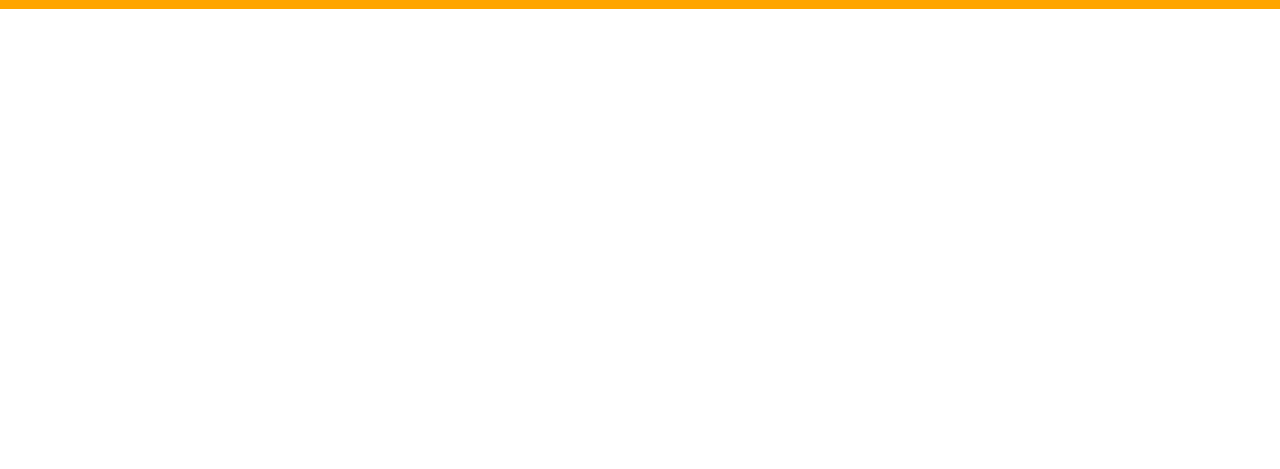
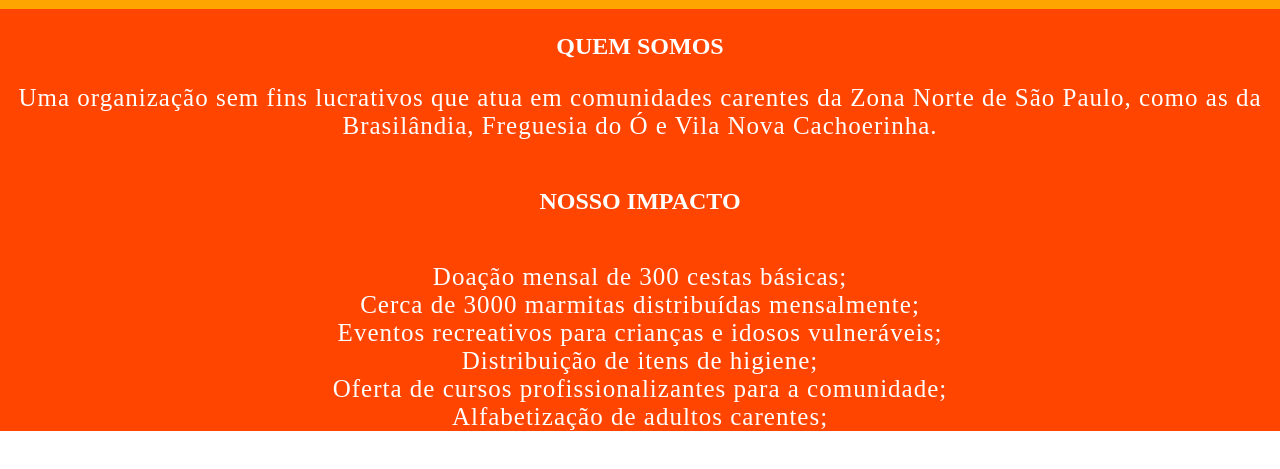
Before and after one commit to DivanPC/Projeto_1_Semestre_C.C, a plain HTML site: page index.html in a window 1280 px wide. Shown: the part 63-532 px from the top of the page. Drawn offline with Linux system fonts and the light colour scheme.

Commit message:
Add files via upload
0.0.0.6

```diff
--- a/index.html
+++ b/index.html
@@ -29,8 +29,29 @@
 
 <main>
     <section>
-
-
+     <!--wrraper classe criada para por um background-image-->
+    <div class="wrraper">
+    <h1 class="main__title">Quem somos</h1>
+    <article class="content">
+       <p>Uma organização sem fins lucrativos que
+        atua em comunidades carentes da Zona
+        Norte de São Paulo, como as da Brasilândia,
+        Freguesia do Ó e Vila Nova Cachoerinha.
+        </p>
+        <h2 class="main__subtitle">Nosso impacto</h2>
+        <ul>
+            <li><p>Doação mensal de 300 cestas básicas;</p></li>
+            <li><p>Cerca de 3000 marmitas distribuídas
+                mensalmente;</p></li>
+            <li><p> Eventos recreativos para crianças e
+                idosos vulneráveis;</p></li>
+            <li><p>Distribuição de itens de higiene;</p></li>
+            <li><p>Oferta de cursos profissionalizantes
+                para a comunidade;</p></li>
+            <li><p>Alfabetização de adultos carentes;</p></li>
+        </ul>
+    </article>
+    </div>
     </section>
 </main>
 
--- a/main.css
+++ b/main.css
@@ -36,6 +36,36 @@ body{
     padding: 1rem;
     color: #fff;
     border-radius: 20px;
+}
+
+.wrraper{
+    background-color: orangered;
+}
+
+.main__title{
+    text-align: center;
+    padding: 1.5rem;
+    text-transform: uppercase;
+    color: #fff;
+}
+
+.main__subtitle{
+    text-align: center;
+    padding: 3rem;
+    text-transform: uppercase;
+    color: #fff;
+}
+
+.content p{
+    font-size: 25px;
+    color: #fff;
+    text-align: center;
+    letter-spacing: 1px;
+}
+
+.content ul{
+    list-style: none;
+    padding: 0;
 }
 
 
```
